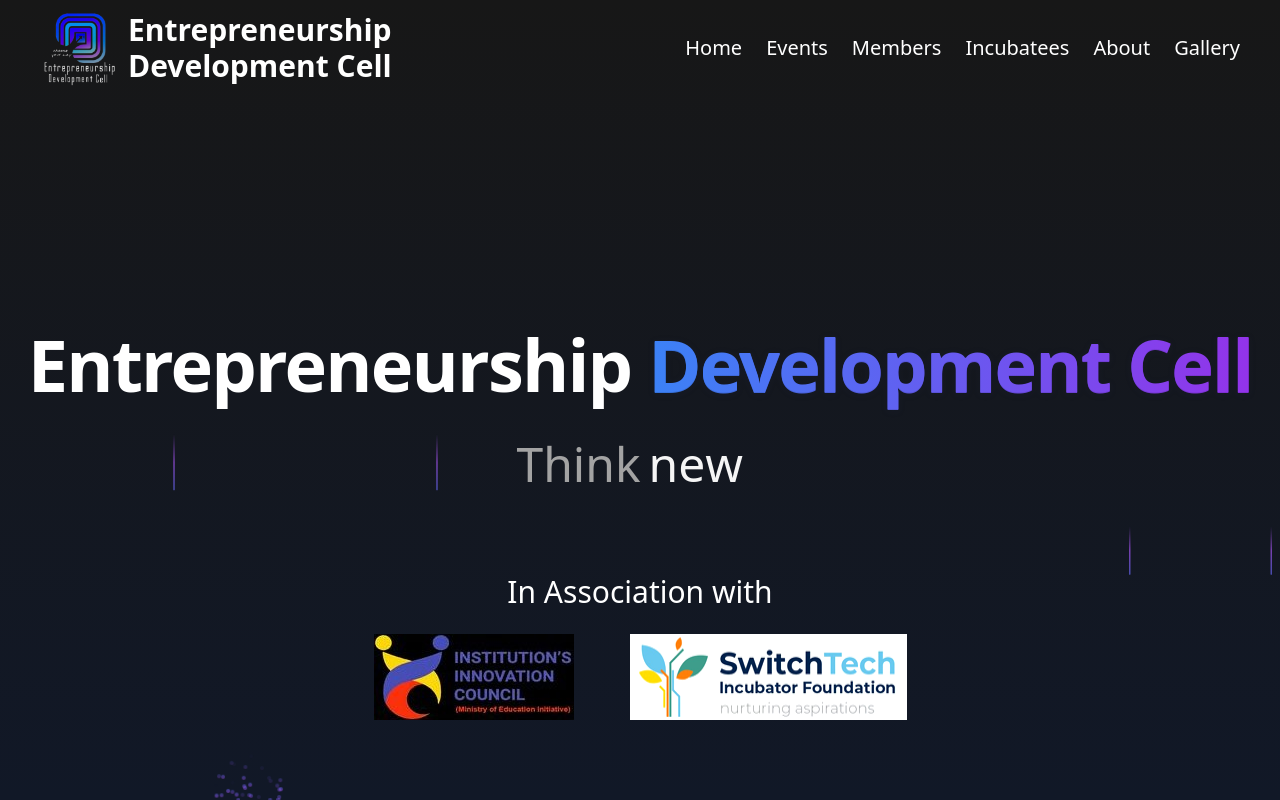
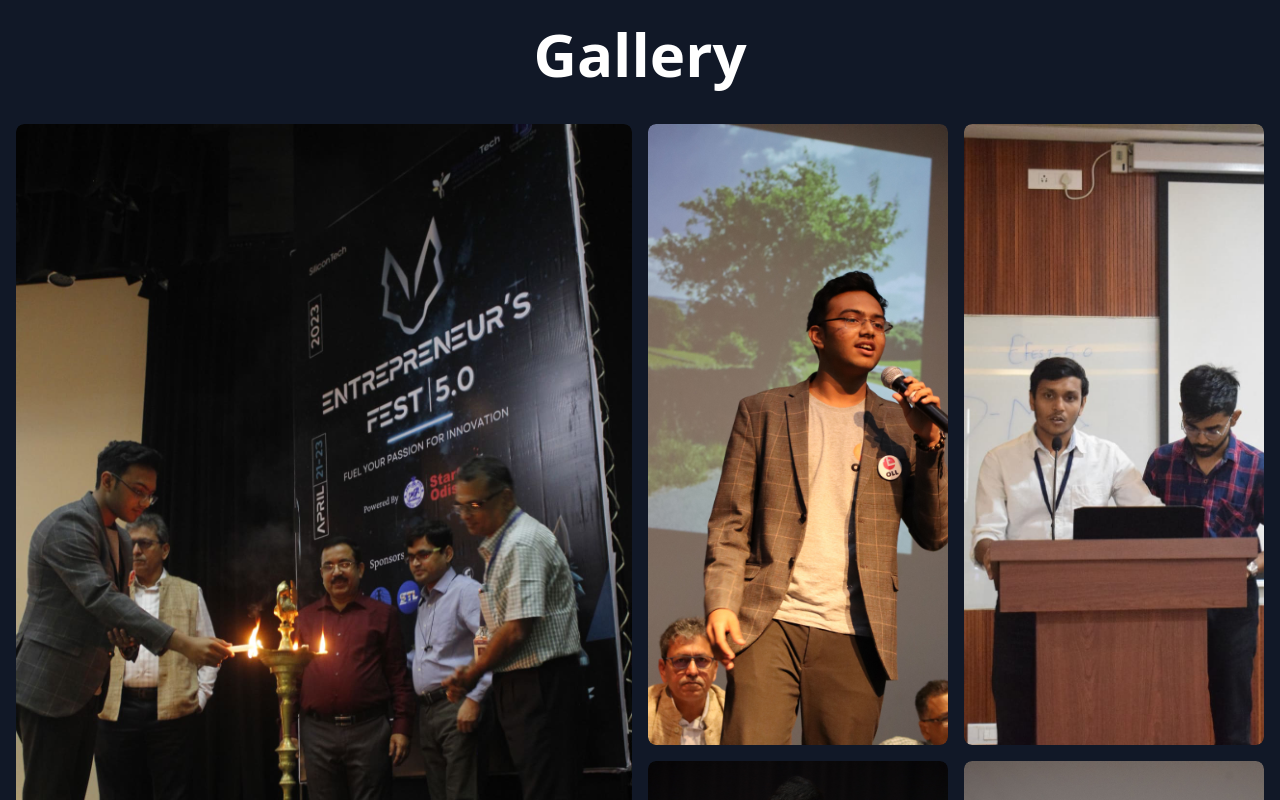
Before and after one commit to satyam18102/edcell, a React (Vite) app: page /gallery in a window 1280 px wide. Shown: the top 800 px of the page. Built offline with nearby package versions, Linux system fonts and the light colour scheme; a web font is replaced by a local one.

Commit message:
Update App.jsx

```diff
--- a/src/App.jsx
+++ b/src/App.jsx
@@ -42,10 +42,10 @@ function App() {
                     <Footer />
                   </>
                 }
-              >
+              />
 
           <Route
-            path="gallery"
+            path="/gallery"
             element={
               <>
                 <Gallery />
@@ -53,19 +53,19 @@ function App() {
             }
           />
           <Route
-            path="1"
+            path="/1"
             element={
                 <EFest5 />
             }
           />
           <Route
-            path="2"
+            path="/2"
             element={
                 <Innovation_Challenge />
             }
           />
           <Route
-            path="members"
+            path="/members"
             element={
               <>
                 <Members />
@@ -74,7 +74,7 @@ function App() {
           />
 
                <Route
-                path=""
+                path="/*"
                 element={
                   <>
                     <Navbar />
@@ -87,7 +87,7 @@ function App() {
                   </>
                 }
               />
-                </Route>
+
         </Routes>
       </div>
     </Router>)}
```
